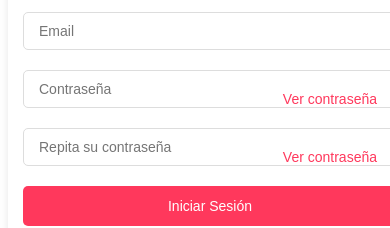
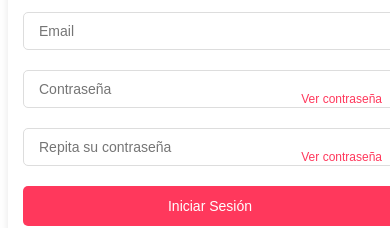
Before and after one commit to MvillaR2910/proyecto_desarrollo_YSM, an Angular app: page /signup in a window 390 px wide. Shown: the part 211-439 px from the top of the page. Built offline with nearby package versions, Linux system fonts and the light colour scheme.

Commit message:
Update signup.component.css

```diff
--- a/src/app/signup/signup.component.css
+++ b/src/app/signup/signup.component.css
@@ -147,6 +147,15 @@ button[type="submit"]:hover {
         font-size: 14px;
     }
 
+    .password input, .confirmar-password input {
+        padding-right: 40px; /* Ajuste del tamaño del input en pantallas muy pequeñas */
+    }
+
+    .password button, .confirmar-password button {
+        font-size: 12px; /* Reducir el tamaño del texto en el botón "Ver contraseña" */
+        right: 5px; /* Ajustar posición del botón para pantallas pequeñas */
+    }
+
     .secondary {
         font-size: 12px;
     }
```
